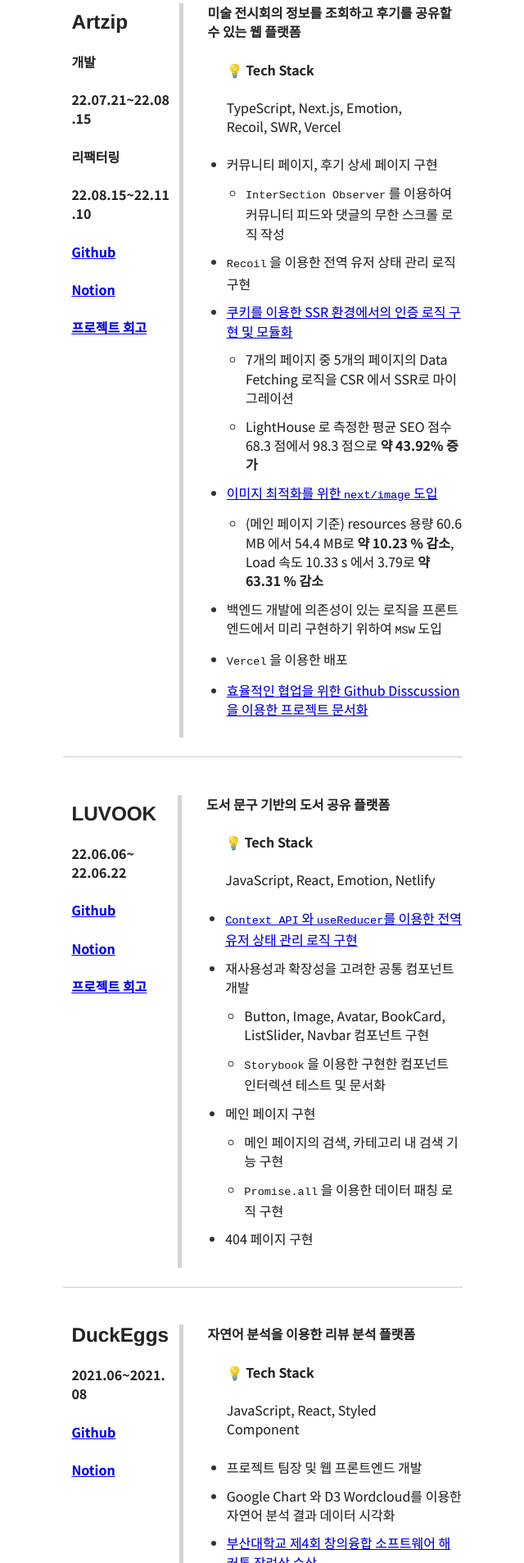
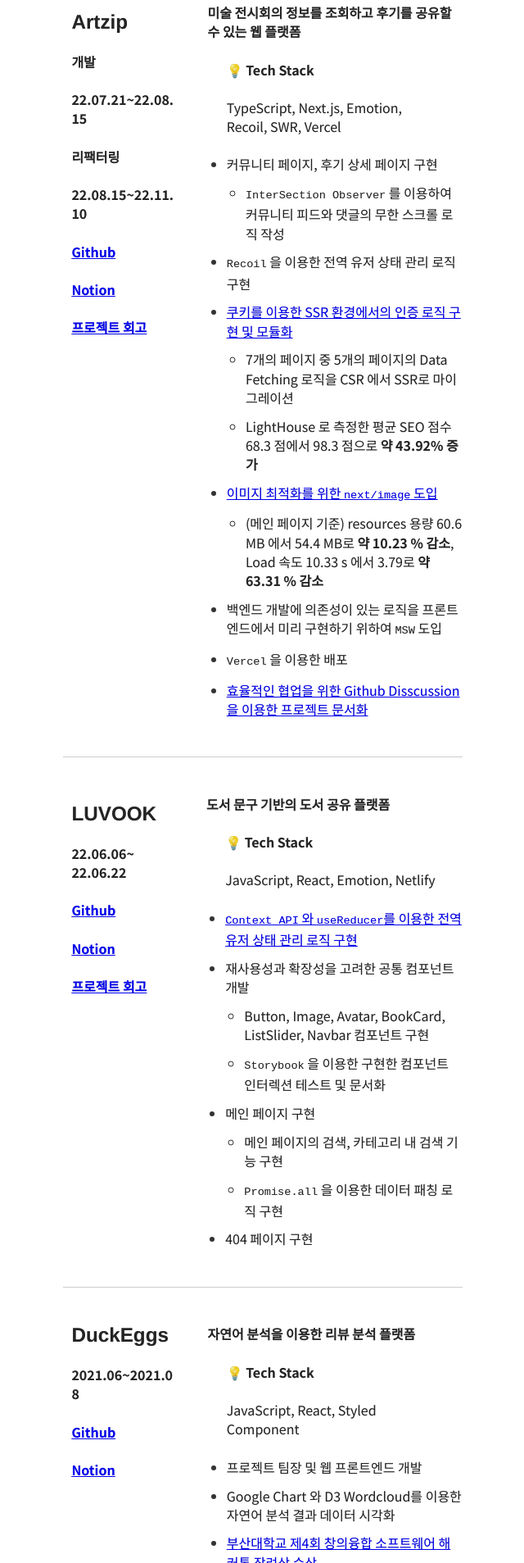
Before and after one commit to dar-jeeling/allsilver.dev, a Gatsby site: page /about in a window 1280 px wide. Shown: the part 893-2800 px from the top of the page at 82% size, without its empty margins (319-959 px from the left). Built offline with nearby package versions, Linux system fonts and the light colour scheme; Gatsby itself is replaced by a stand-in of ours; some packages are replaced by stand-ins of ours; what typography-theme-github would draw is missing.

Commit message:
design: resume의 section 간 border 속성 제거

```diff
--- a/content/__about/resume.md
+++ b/content/__about/resume.md
@@ -44,7 +44,7 @@
 
 <div class="project-section" style="width:100%">
   <div style="display:flex;justify-content:space-between" class="project-container">
-    <div class="project-title" style=" padding:10px;width:30%;border-right: 5px solid lightgray;">
+    <div class="project-title" style=" padding:10px;width:30%;">
 
 ## Artzip
 
@@ -96,7 +96,7 @@
 
 <div class="project-section" style="width:100%">
   <div style="display:flex" class="project-container">
-    <div class="project-title" style=" padding:10px;width:30%;border-right: 5px solid lightgray;">
+    <div class="project-title" style=" padding:10px;width:30%;">
 
 ## LUVOOK
 
@@ -143,7 +143,7 @@
 
 <div class="project-section" style="width:100%">
   <div style="display:flex" class="project-container">
-    <div class="project-title" style=" padding:10px;padding-top:0px;width:30%;border-right: 5px solid lightgray;">
+    <div class="project-title" style=" padding:10px;padding-top:0px;width:30%;">
 
 ## DuckEggs
 
@@ -208,7 +208,7 @@
 
 <div class="edu-section" style="display:flex">
 
-  <div class="edu-title" style="width:40%;padding:10px;border-right: 5px solid lightgray;">
+  <div class="edu-title" style="width:40%;padding:10px;">
 
 **프로그래머스 <br> K-Digital Training
 프론트엔드 엔지니어링 데브코스 2기 수료**
@@ -230,9 +230,11 @@
 
 <br>
 
+---
+
 <div clsas="edu-section" style="display:flex">
 
-<div class="edu-title" style="width:40%;padding:10px;border-right: 5px solid lightgray;">
+<div class="edu-title" style="width:40%;padding:10px;">
 
 **부산대학교 정보컴퓨터공학부**
 
```
